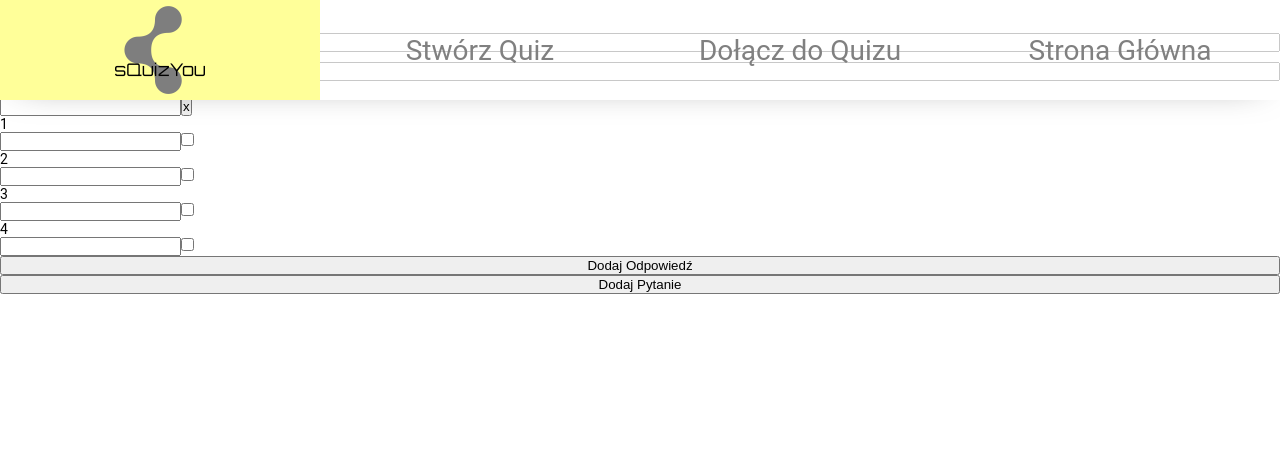
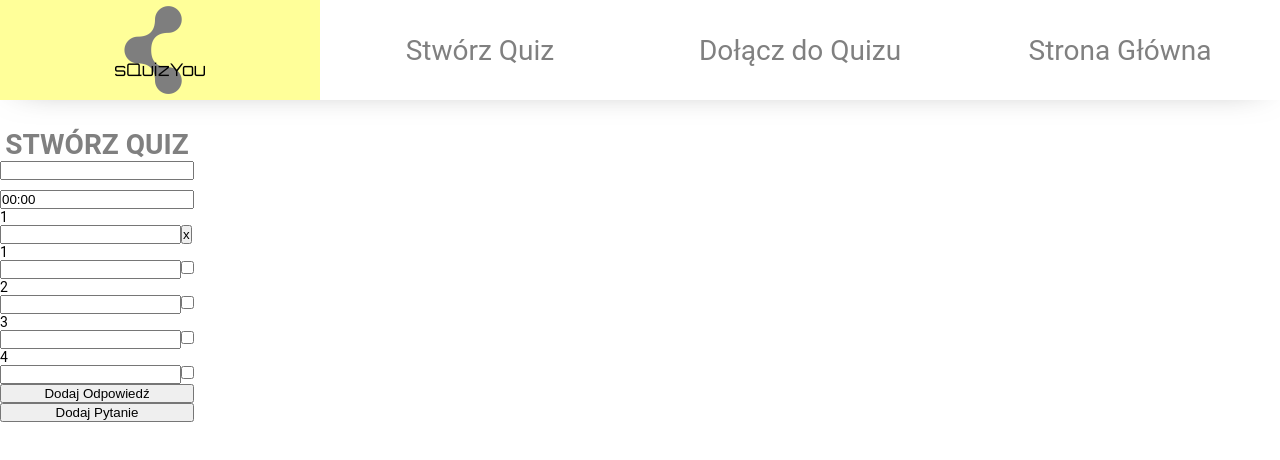
Before and after one commit to infoshareacademy/jfdd12-ubuntuwnicy-app, a React (Create React App) app: page /quiz-gen-wrapper in a window 1280 px wide. Shown: the top 460 px of the page. Built offline with nearby package versions, Linux system fonts and the light colour scheme.

Commit message:
staring create css for pages

```diff
--- a/src/components/quizGenerator/QuizGenWrapperStyles.css
+++ b/src/components/quizGenerator/QuizGenWrapperStyles.css
@@ -1,8 +1,16 @@
 .quizGenWrapper {
+  position: absolute;
+  padding-top: 10%;
   display: flex;
   flex-flow: column;
+
 }
 
 .quizTitleInput {
   margin-bottom: 10px;
 }
+
+.quizGenHeader {
+  color: gray;
+  text-align: center;
+}
```
